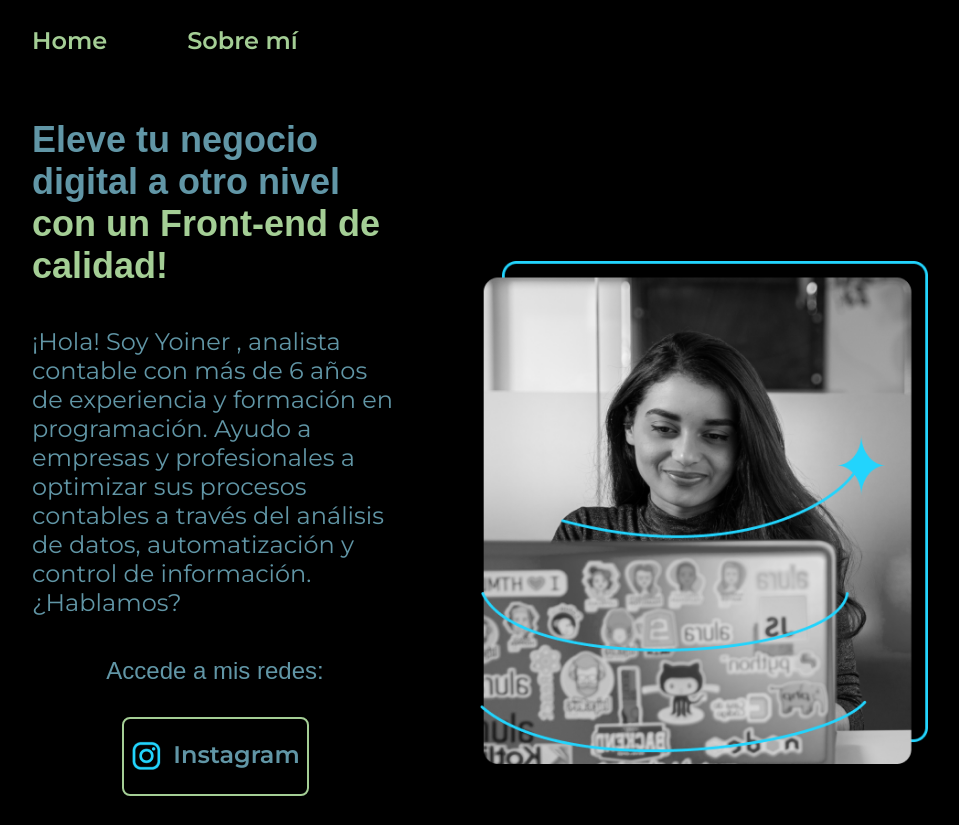
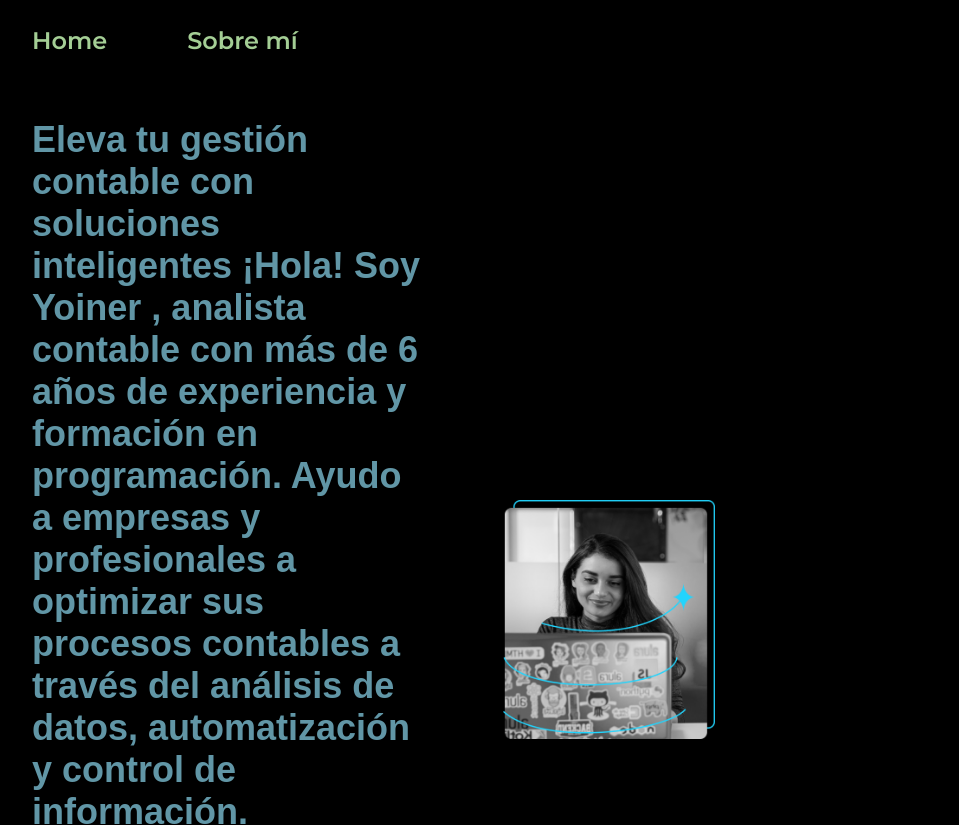
Before and after one commit to ysunst/Portafolio, a plain HTML site: page index.html in a window 1280 px wide. Shown: the top 825 px of the page, without its empty margins (160-1119 px from the left). Drawn offline with Linux system fonts and the light colour scheme.

Commit message:
Update index.html

```diff
--- a/index.html
+++ b/index.html
@@ -16,8 +16,8 @@
     <main class="Presentacion">
         <section class="Presentacion__contenido">
             <h1 class="Presentacion__contenido__titulo">
-                Eleve tu negocio digital a otro nivel
-                <strong class="titulo-destaque">con un Front-end de calidad!
+                Eleva tu gestión contable con soluciones inteligentes
+                <strong class="con procesos contables sin complicaciones.
                 </strong></h1>
 
                 <p class="Presentacion__contenido__texto"> ¡Hola! Soy Yoiner , analista contable con más de 6 años de experiencia y formación en programación.
```
